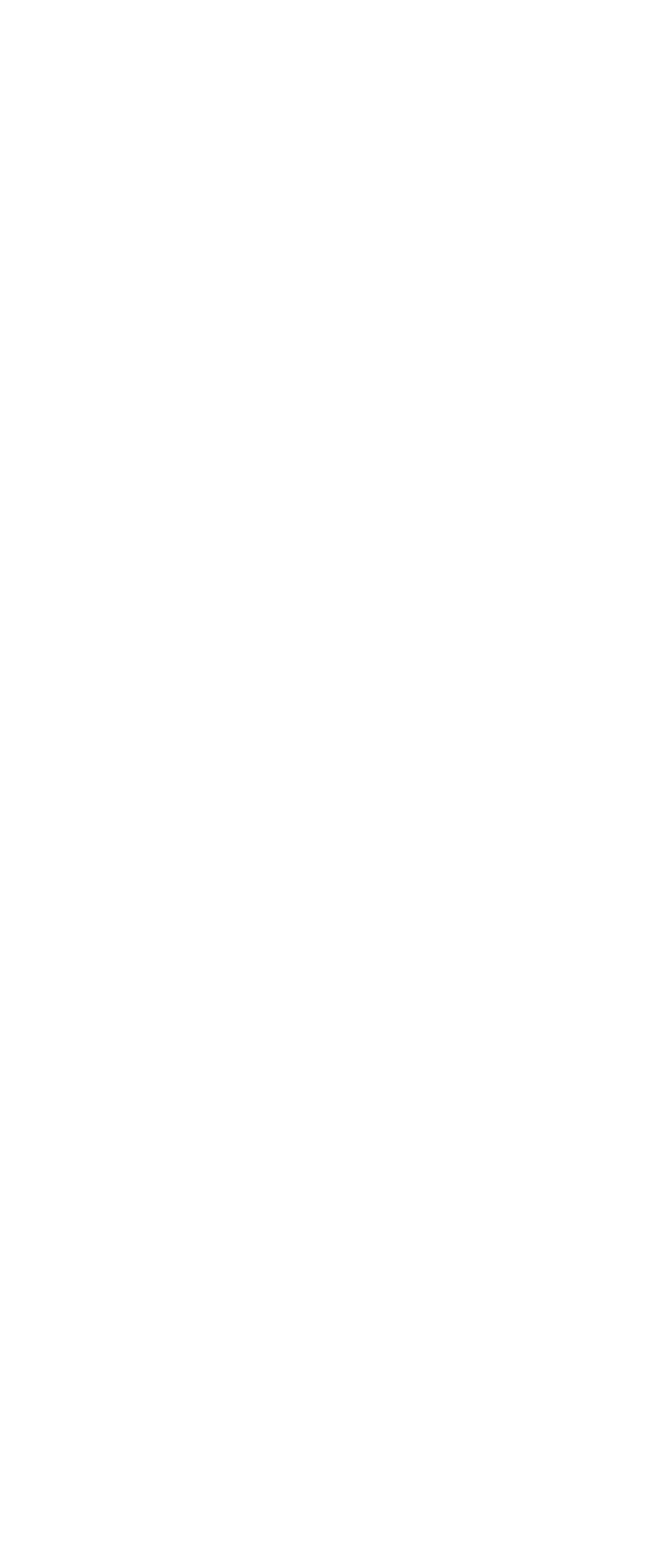
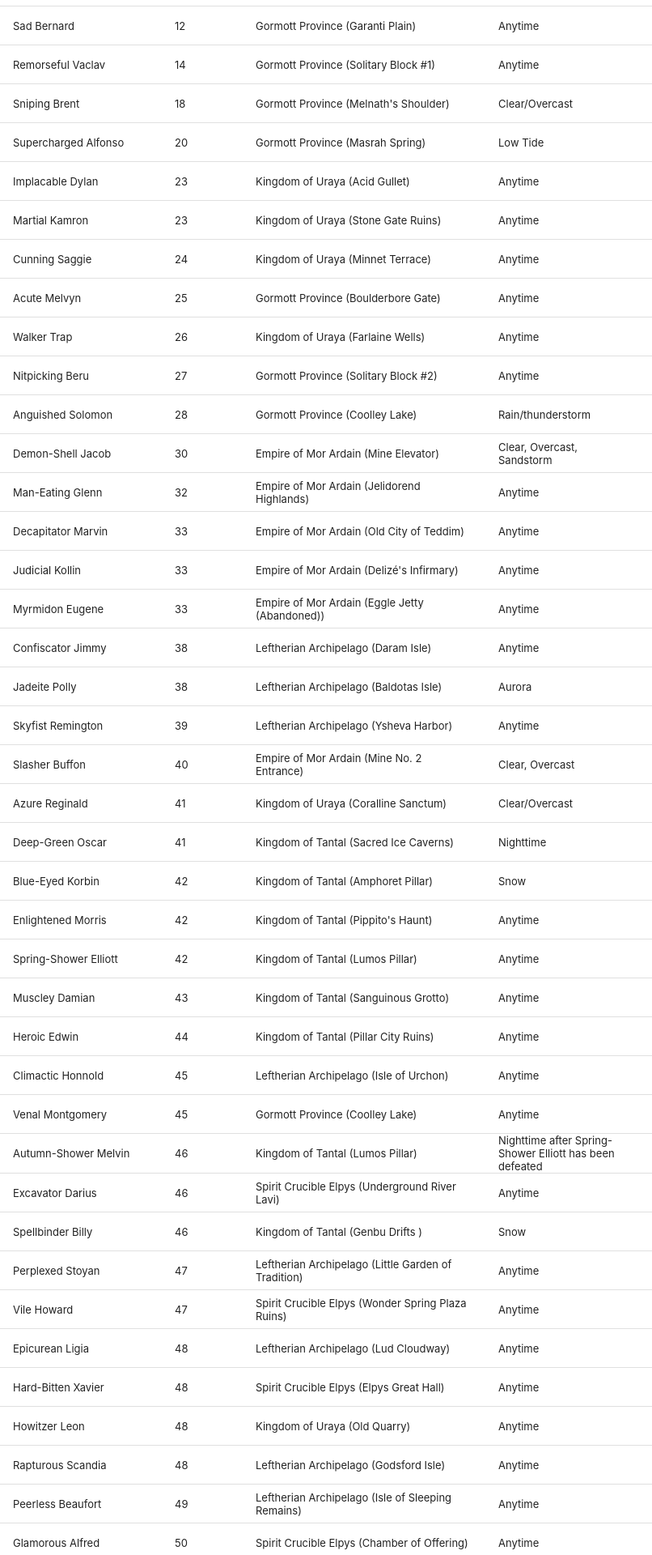
Before and after one commit to Sniffin3083/project-zohar, a React (Create React App) app: page /xeno2/umonster in a window 1280 px wide. Shown: the part 240-2160 px from the top of the page at 81% size, without its empty margins (0-806 px from the left). Before the commit the page ends 800 px from the top, so only its background shows below. Built offline with nearby package versions, Linux system fonts and the light colour scheme.

Commit message:
Half of the UM data added

```diff
--- a/src/data/XC2/UMonsterData.js
+++ b/src/data/XC2/UMonsterData.js
@@ -1,5 +1,323 @@
 export default [
     {
+        name: "Moonlighting Elwyn",
+        level: 8,
+        area: "Gormott Province (Plains of Evening Calm)",
+        time: "Anytime",
+        uid: "um_moonlightElwyn"
+    },
+    {
+        name: "Sad Bernard",
+        level: 12,
+        area: "Gormott Province (Garanti Plain)",
+        time: "Anytime",
+        uid: "um_sadBernard"
+    },
+    {
+        name: "Remorseful Vaclav",
+        level: 14,
+        area: "Gormott Province (Solitary Block #1)",
+        time: "Anytime",
+        uid: "um_remorsefulVaclav"
+    },
+    {
+        name: "Sniping Brent",
+        level: 18,
+        area: "Gormott Province (Melnath's Shoulder)",
+        time: "Clear/Overcast",
+        uid: "um_snipingBrent"
+    },
+    {
+        name: "Supercharged Alfonso",
+        level: 20,
+        area: "Gormott Province (Masrah Spring)",
+        time: "Low Tide",
+        uid: "um_superchargedAlfonso"
+    },
+    {
+        name: "Implacable Dylan",
+        level: 23,
+        area: "Kingdom of Uraya (Acid Gullet)",
+        time: "Anytime",
+        uid: "um_implacableDylan"
+    },
+    {
+        name: "Martial Kamron",
+        level: 23,
+        area: "Kingdom of Uraya (Stone Gate Ruins)",
+        time: "Anytime",
+        uid: "um_martialKamron"
+    },
+    {
+        name: "Cunning Saggie",
+        level: 24,
+        area: "Kingdom of Uraya (Minnet Terrace)",
+        time: "Anytime",
+        uid: "um_cunningSaggie"
+    },
+    {
+        name: "Acute Melvyn",
+        level: 25,
+        area: "Gormott Province (Boulderbore Gate)",
+        time: "Anytime",
+        uid: "um_acuteMelvyn"
+    },
+    {
+        name: "Walker Trap",
+        level: 26,
+        area: "Kingdom of Uraya (Farlaine Wells)",
+        time: "Anytime",
+        uid: "um_walkerTrap"
+    },
+    {
+        name: "Nitpicking Beru",
+        level: 27,
+        area: "Gormott Province (Solitary Block #2)",
+        time: "Anytime",
+        uid: "um_nitpickingBeru"
+    },
+    {
+        name: "Anguished Solomon",
+        level: 28,
+        area: "Gormott Province (Coolley Lake)",
+        time: "Rain/thunderstorm",
+        uid: "um_anguishedSolomon"
+    },
+    {
+        name: "Demon-Shell Jacob",
+        level: 30,
+        area: "Empire of Mor Ardain (Mine Elevator)",
+        time: "Clear, Overcast, Sandstorm",
+        uid: "um_demonShellJacob"
+    },
+    {
+        name: "Man-Eating Glenn",
+        level: 32,
+        area: "Empire of Mor Ardain (Jelidorend Highlands)",
+        time: "Anytime",
+        uid: "um_manEatingGlenn"
+    },
+    {
+        name: "Decapitator Marvin",
+        level: 33,
+        area: "Empire of Mor Ardain (Old City of Teddim)",
+        time: "Anytime",
+        uid: "um_decapitatorMarvin"
+    },
+    {
+        name: "Judicial Kollin",
+        level: 33,
+        area: "Empire of Mor Ardain (Delizé's Infirmary)",
+        time: "Anytime",
+        uid: "um_judicialKollin"
+    },
+    {
+        name: "Myrmidon Eugene",
+        level: 33,
+        area: "Empire of Mor Ardain (Eggle Jetty (Abandoned))",
+        time: "Anytime",
+        uid: "um_myrmidonEugene"
+    },
+    {
+        name: "Confiscator Jimmy",
+        level: 38,
+        area: "Leftherian Archipelago (Daram Isle)",
+        time: "Anytime",
+        uid: "um_confiscatorJimmy"
+    },
+    {
+        name: "Jadeite Polly",
+        level: 38,
+        area: "Leftherian Archipelago (Baldotas Isle)",
+        time: "Aurora",
+        uid: "um_jadeitePolly"
+    },
+    {
+        name: "Skyfist Remington",
+        level: 39,
+        area: "Leftherian Archipelago (Ysheva Harbor)",
+        time: "Anytime",
+        uid: "um_skyfistRemington"
+    },
+    {
+        name: "Slasher Buffon",
+        level: 40,
+        area: "Empire of Mor Ardain (Mine No. 2 Entrance)",
+        time: "Clear, Overcast",
+        uid: "um_slasherBuffon"
+    },
+    {
+        name: "Azure Reginald",
+        level: 41,
+        area: "Kingdom of Uraya (Coralline Sanctum)",
+        time: "Clear/Overcast",
+        uid: "um_azureReginald"
+    },
+    {
+        name: "Deep-Green Oscar",
+        level: 41,
+        area: "Kingdom of Tantal (Sacred Ice Caverns)",
+        time: "Nighttime",
+        uid: "um_deepGreenOscar"
+    },
+    {
+        name: "Blue-Eyed Korbin",
+        level: 42,
+        area: "Kingdom of Tantal (Amphoret Pillar)",
+        time: "Snow",
+        uid: "um_blueEyedKorbin"
+    },
+    {
+        name: "Enlightened Morris",
+        level: 42,
+        area: "Kingdom of Tantal (Pippito's Haunt)",
+        time: "Anytime",
+        uid: "um_enlightedMorris"
+    },
+    {
+        name: "Spring-Shower Elliott",
+        level: 42,
+        area: "Kingdom of Tantal (Lumos Pillar)",
+        time: "Anytime",
+        uid: "um_springShowerElliott"
+    },
+    {
+        name: "Muscley Damian",
+        level: 43,
+        area: "Kingdom of Tantal (Sanguinous Grotto)",
+        time: "Anytime",
+        uid: "um_muscleyDamian"
+    },
+    {
+        name: "Heroic Edwin",
+        level: 44,
+        area: "Kingdom of Tantal (Pillar City Ruins)",
+        time: "Anytime",
+        uid: "um_heroicEdwin"
+    },
+    {
+        name: "Climactic Honnold",
+        level: 45,
+        area: "Leftherian Archipelago (Isle of Urchon)",
+        time: "Anytime",
+        uid: "um_climacticHonnold"
+    },
+    {
+        name: "Venal Montgomery",
+        level: 45,
+        area: "Gormott Province (Coolley Lake)",
+        time: "Anytime",
+        uid: "um_venalMontgomery"
+    },
+    {
+        name: "Autumn-Shower Melvin",
+        level: 46,
+        area: "Kingdom of Tantal (Lumos Pillar)",
+        time: "Nighttime after Spring-Shower Elliott has been defeated",
+        uid: "um_autumnShowerMelvin"
+    },
+    {
+        name: "Excavator Darius",
+        level: 46,
+        area: "Spirit Crucible Elpys (Underground River Lavi)",
+        time: "Anytime",
+        uid: "um_excavatorDarius"
+    },
+    {
+        name: "Spellbinder Billy",
+        level: 46,
+        area: "Kingdom of Tantal (Genbu Drifts )",
+        time: "Snow",
+        uid: "um_spellbinderBilly"
+    },
+    {
+        name: "Perplexed Stoyan",
+        level: 47,
+        area: "Leftherian Archipelago (Little Garden of Tradition)",
+        time: "Anytime",
+        uid: "um_perplexedStoyan"
+    },
+    {
+        name: "Vile Howard",
+        level: 47,
+        area: "Spirit Crucible Elpys (Wonder Spring Plaza Ruins)",
+        time: "Anytime",
+        uid: "um_vileHoward"
+    },
+    {
+        name: "Epicurean Ligia",
+        level: 48,
+        area: "Leftherian Archipelago (Lud Cloudway)",
+        time: "Anytime",
+        uid: "um_epicureanLigia"
+    },
+    {
+        name: "Hard-Bitten Xavier",
+        level: 48,
+        area: "Spirit Crucible Elpys (Elpys Great Hall)",
+        time: "Anytime",
+        uid: "um_hardBittenXavier"
+    },
+    {
+        name: "Howitzer Leon",
+        level: 48,
+        area: "Kingdom of Uraya (Old Quarry)",
+        time: "Anytime",
+        uid: "um_howitzerLeon"
+    },
+    {
+        name: "Rapturous Scandia",
+        level: 48,
+        area: "Leftherian Archipelago (Godsford Isle)",
+        time: "Anytime",
+        uid: "um_rapturousScandia"
+    },
+    {
+        name: "Peerless Beaufort",
+        level: 49,
+        area: "Leftherian Archipelago (Isle of Sleeping Remains)",
+        time: "Anytime",
+        uid: "um_peerlessBeaufort"
+    },
+    {
+        name: "Glamorous Alfred",
+        level: 50,
+        area: "Spirit Crucible Elpys (Chamber of Offering)",
+        time: "Anytime",
+        uid: "um_glamorousAlfred"
+    },
+]
+/*
+{
+    name: "",
+    level: ,
+    area: "()",
+    time: "",
+    uid: "um_"
+},
+*/
 
-    }
-]
+/*
+
+    {
+        name: "Antecedent Xiaxia",
+        level: 99,
+        area: "Empire of Mor Ardain (Old Factory)",
+        time: "After entering the First Low Orbit Station",
+        uid: "um_antecedentXiaxia"
+    },
+    {
+        name: "Armored Brennan",
+        level: 86,
+        area: "Empire of Mor Ardain (Chansagh Wastes)",
+        time: "Anytime",
+        uid: "um_armoredBrennan"
+    },
+    {
+        name: "Artifice Ophion",
+        level: 117,
+        area: " ()",
+        time: "",
+        uid: "um_"
+    },
+*/
```
